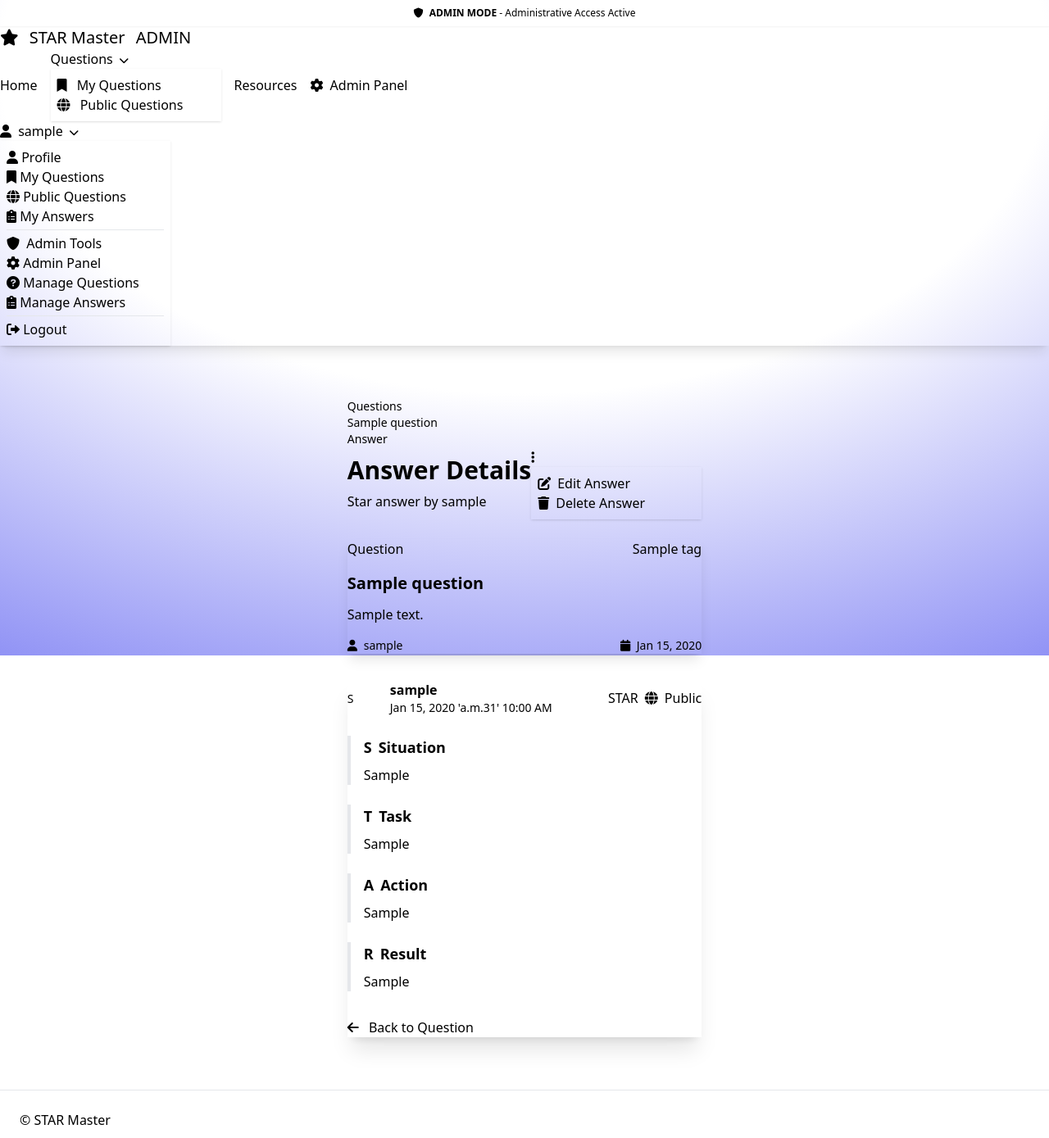
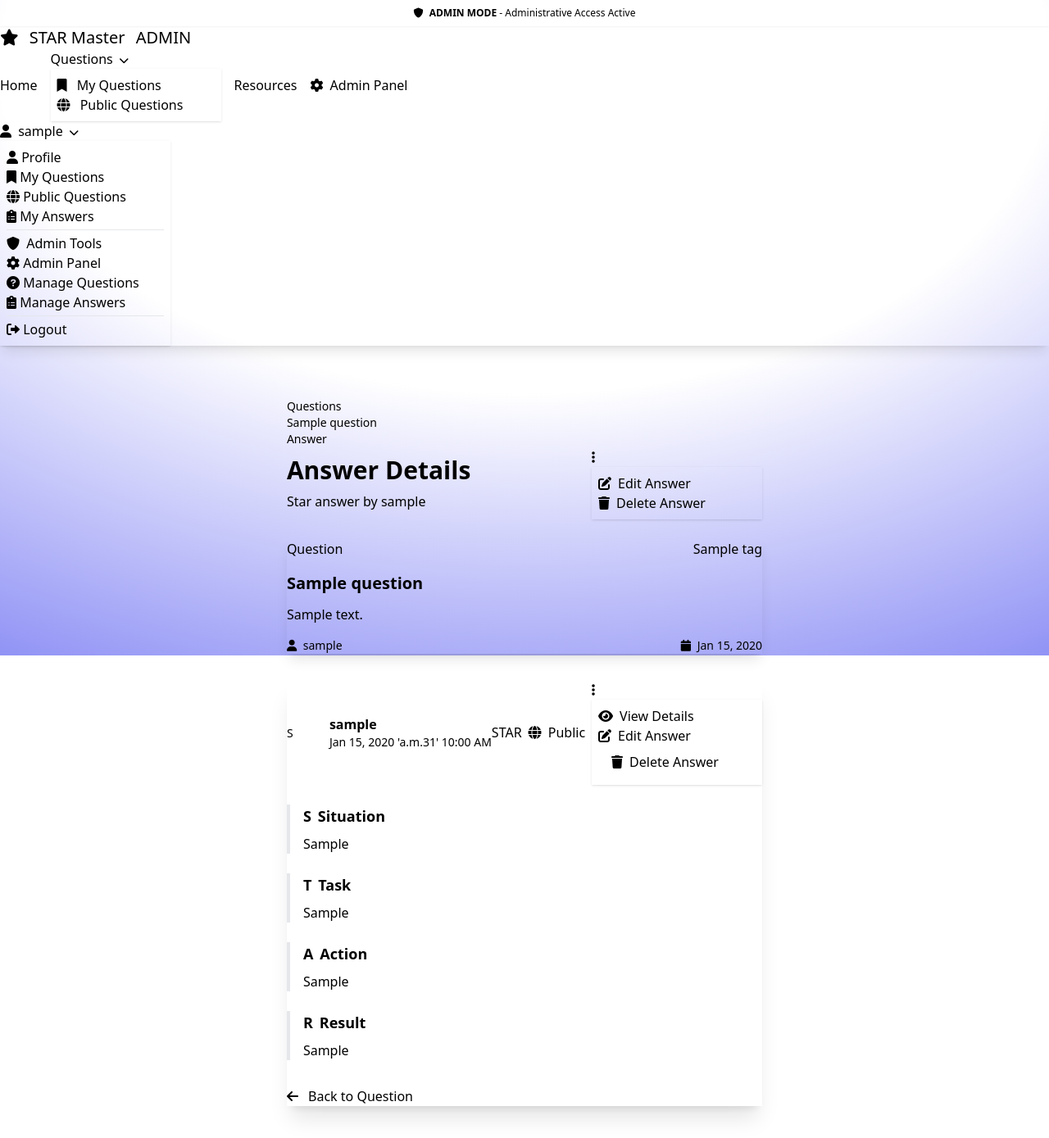
Before and after one commit to djpri/star-master-django, a Django app: page /answers/1/ in a window 1280 px wide. Shown: the top 1389 px of the page at 82% size. Run offline with Django 5.2, Linux system fonts and the light colour scheme; a user stored in the database is signed in; tables that the repository leaves empty hold one stand-in row (values such as "Sample post"); parts of the project's set-up code (start-up, migrations or seed data) failed here and were passed over; some libraries are stand-ins or nearby versions.

Commit message:
Add answer delete functionality

```diff
--- /dev/null
+++ b/answers/templates/components/answer_actions_menu.html
@@ -0,0 +1,29 @@
+{# Reusable three-dots dropdown menu for answer actions #}
+{% if user.is_authenticated and answer.user == user %}
+<div class="dropdown dropdown-end">
+  <div tabindex="0" role="button" class="btn btn-ghost btn-sm btn-circle" aria-label="Answer options">
+    <i class="fas fa-ellipsis-v"></i>
+  </div>
+  <ul tabindex="0" class="dropdown-content menu bg-base-100 rounded-box z-[1] w-52 p-2 shadow">
+    <li>
+      <a href="{% url 'answers:detail' pk=answer.pk %}" class="text-info">
+        <i class="fas fa-eye mr-2"></i>View Details
+      </a>
+    </li>
+    <li>
+      <a href="#" class="text-warning">
+        <i class="fas fa-edit mr-2"></i>Edit Answer
+      </a>
+    </li>
+    <li>
+      <form method="post" action="{% url 'answers:delete' pk=answer.pk %}" class="w-full"
+            onsubmit="return confirm('Are you sure you want to delete this {{ answer.answer_type }} answer? This action cannot be undone.')">
+        {% csrf_token %}
+        <button type="submit" class="menu-item text-error w-full text-left flex items-center px-4 py-2 hover:bg-base-200 transition-colors">
+          <i class="fas fa-trash mr-2"></i>Delete Answer
+        </button>
+      </form>
+    </li>
+  </ul>
+</div>
+{% endif %}
--- a/answers/templates/detail/answer_header.html
+++ b/answers/templates/detail/answer_header.html
@@ -33,5 +33,6 @@
         Private
       </div>
     {% endif %}
+    {% include 'components/answer_actions_menu.html' %}
   </div>
 </div>
--- a/answers/urls.py
+++ b/answers/urls.py
@@ -6,5 +6,6 @@ app_name = 'answers'
 urlpatterns = [
     path('create/<int:question_id>/', views.create_answer, name='create'),
     path('<int:pk>/', views.answer_detail, name='detail'),
+    path('<int:pk>/delete/', views.answer_delete, name='delete'),
     # path('<int:pk>/edit/', views.edit_answer, name='edit'),
 ]
--- a/answers/views.py
+++ b/answers/views.py
@@ -2,6 +2,7 @@ from django.shortcuts import render, get_object_or_404, redirect
 from django.contrib.auth.decorators import login_required
 from django.contrib import messages
 from django.http import Http404
+from django.views.decorators.http import require_POST
 from questions.models import Question
 from .models import Answer, StarAnswer, BasicAnswer
 from .forms import AnswerTypeChoiceForm, StarAnswerForm, BasicAnswerForm
@@ -100,3 +101,24 @@ def answer_detail(request, pk):
     }
 
     return render(request, 'detail.html', context)
+
+
+@login_required
+@require_POST
+def answer_delete(request, pk):
+    """Delete an answer - only owner can delete their own answers"""
+    answer = get_object_or_404(Answer, pk=pk, user=request.user)
+
+    # Store answer details for success message before deletion
+    answer_type = answer.answer_type
+    question_title = answer.question.title
+    question_pk = answer.question.pk
+
+    answer.delete()
+
+    messages.success(
+        request,
+        f'Your {answer_type} answer for "{question_title}" has been deleted.'
+    )
+
+    return redirect('questions:detail', pk=question_pk)
```
Also changed, not shown: answers/tests/__init__.py (added, +1 -0 lines), answers/tests/test_answer_delete_view.py (added, +196 -0 lines), questions/templates/detail/user_answer_card.html (+1 -13 lines).
